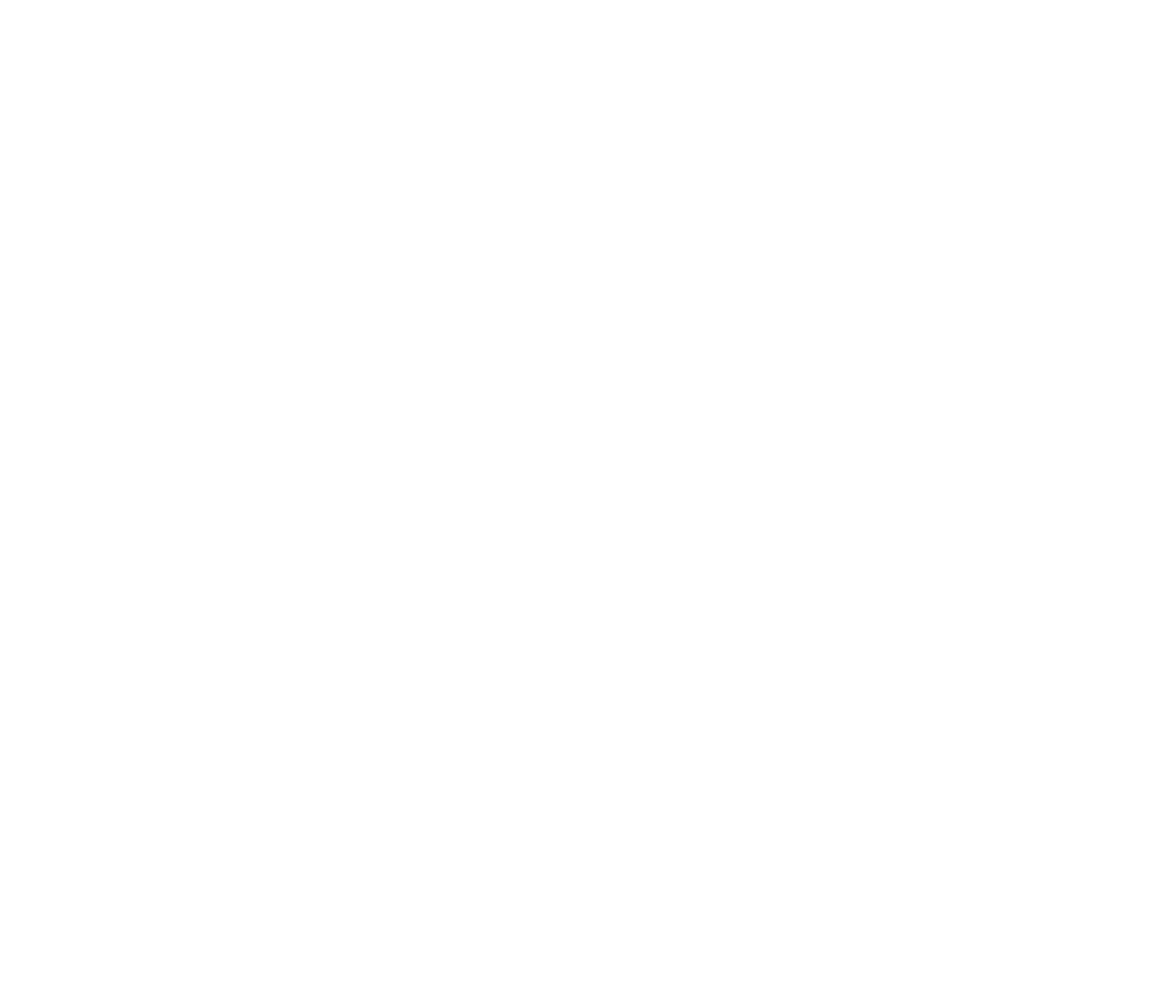
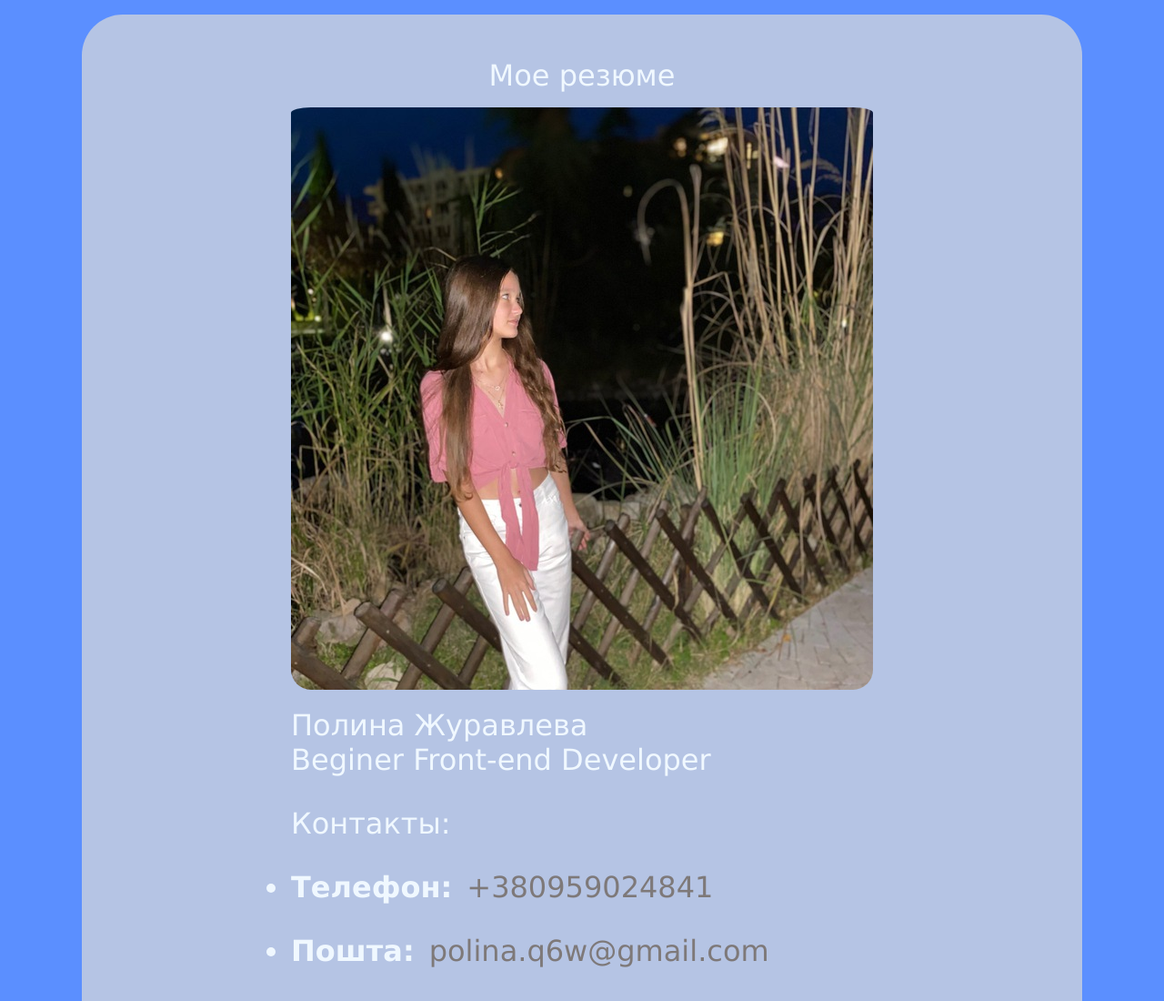
Before and after one commit to polina-05/hillel-lessons-hw, a plain HTML site: page index.html in a window 1280 px wide. Shown: the top 1100 px of the page at 91% size. Before the commit the page ends 800 px from the top, so only its background shows below. Drawn offline with Linux system fonts and the light colour scheme.

Commit message:
resume my

```diff
--- /dev/null
+++ b/css/styles.css
@@ -0,0 +1,74 @@
+* {
+  margin: 0;
+  padding: 0;
+  box-sizing: border-box;
+}
+
+.container {
+  max-width: 1100px;
+  margin: 0 auto;
+  padding: 1rem;
+  text-align: center;
+  background-color: #b5c4e4;
+  border-radius: 45px;
+}
+
+.py-rem {
+  background-color: #5b8fff;
+  padding-top: 1rem;
+  padding-bottom: 1rem;
+}
+
+img {
+  max-width: 100%;
+  padding-top: 1rem;
+  border-radius: 22px;
+}
+
+h1,
+p,
+li {
+  font-family: Verdana, Geneva, Tahoma, sans-serif;
+  color: aliceblue;
+  font-weight: 400;
+  font-size: 2rem;
+  padding-top: 2rem;
+}
+
+.info {
+  max-width: 640px;
+  text-align: left;
+  margin: 0 auto;
+}
+
+.info p {
+  padding-top: 0;
+}
+
+.info .name {
+  padding-top: 1rem;
+}
+
+.contacts {
+  max-width: 640px;
+  text-align: left;
+  margin: 0 auto;
+}
+
+.about-me {
+  max-width: 640px;
+  text-align: left;
+  margin: 0 auto;
+  text-align: center;
+}
+
+a {
+  text-decoration: none;
+  color: rgb(126, 121, 121);
+  padding-left: 1rem;
+}
+
+a:hover {
+  text-decoration: underline;
+  color: aliceblue;
+}
--- a/index.html
+++ b/index.html
@@ -1,11 +1,48 @@
 <!DOCTYPE html>
 <html lang="en">
-<head>
-    <meta charset="UTF-8">
-    <meta name="viewport" content="width=device-width, initial-scale=1.0">
-    <title>hillel</title>
-</head>
-<body>
+  <head>
+    <meta charset="UTF-8" />
+    <meta name="viewport" content="width=device-width, initial-scale=1.0" />
+    <title>Резюме</title>
+    <link rel="stylesheet" href="./css/styles.css" />
+  </head>
 
-</body>
+  <body>
+    <main class="py-rem">
+      <div class="container">
+        <h1>Мое резюме</h1>
+        <img src="./images/my.jpg" alt="polina" />
+        <div class="info">
+          <p class="name">Полина Журавлева</p>
+          <p>Beginer Front-end Developer</p>
+        </div>
+        <div class="contacts">
+          <p>Контакты:</p>
+          <ul>
+            <li>
+              <b>Телефон:</b><a href="tel:+380959024841">+380959024841</a>
+            </li>
+            <li>
+              <b>Пошта:</b
+              ><a href="mailto:polina.q6w@gmail.com">polina.q6w@gmail.com</a>
+            </li>
+            <li>
+              <b>TikTok:</b
+              ><a
+                href="https://www.tiktok.com/@4wwqv?is_from_webapp=1&sender_device=pc"
+                >4wwqv</a
+              >
+            </li>
+            <li><b>Telegram:</b><a href="https://t.me/v9wppl">v9wppl</a></li>
+          </ul>
+        </div>
+        <div class="about-me">
+          <p><b>Про меня:</b></p>
+          <p>Заканчиваю 11 класс:) через 3 месяца буду сдавать НМТ</p>
+          <p><b>Образование:</b></p>
+          <p>Беляевский лицей №1</p>
+        </div>
+      </div>
+    </main>
+  </body>
 </html>
```
Also changed, not shown: images/my.jpg (added).
